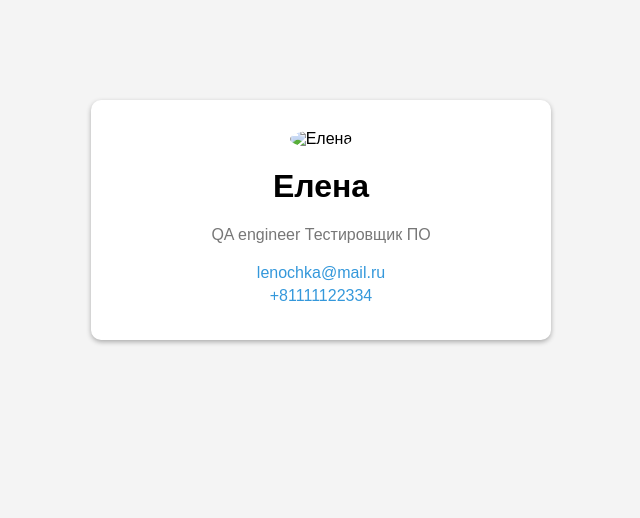
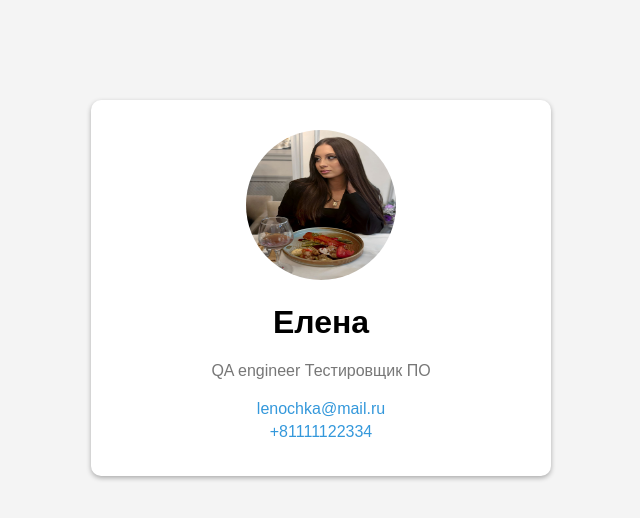
Before and after one commit to Elena69-maker/Elena69-maker.github.io, a plain HTML site: page index.html in a window 1280 px wide. Shown: the whole page, without its empty margins (319-959 px from the left). Drawn offline with Linux system fonts and the light colour scheme.

Commit message:
index.html

```diff
--- a/index.html
+++ b/index.html
@@ -10,7 +10,7 @@
 <body>
     <div class="card">
         <div class="avatar">
-            <img src="photo_2024" alt="Елена">
+            <img src="photo_2024.jpg" alt="Елена">
         </div>
         <h1>Елена</h1>
         <p>QA engineer Тестировщик ПО</p>
```
